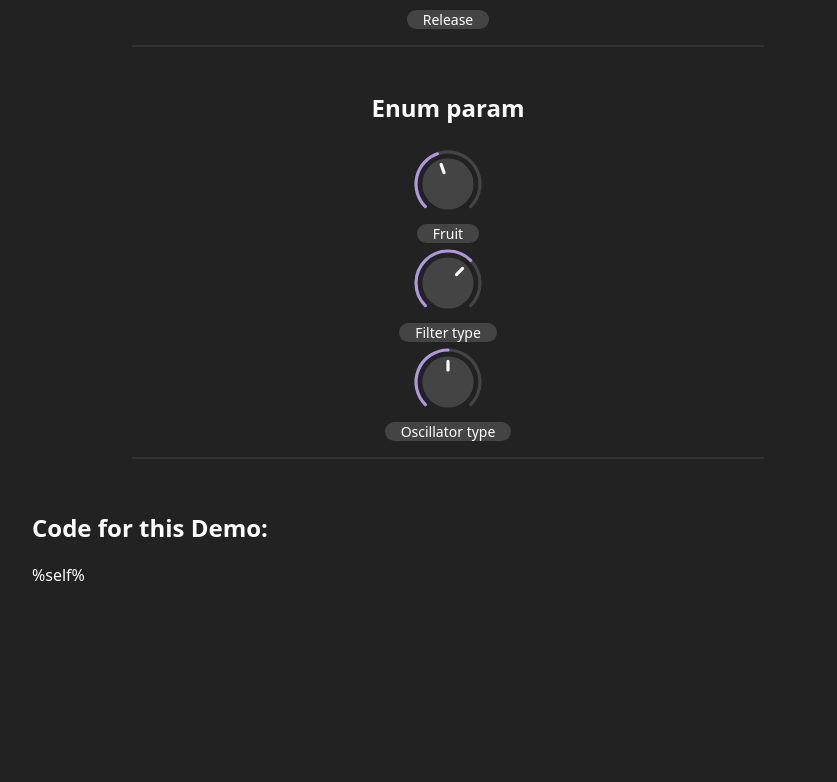
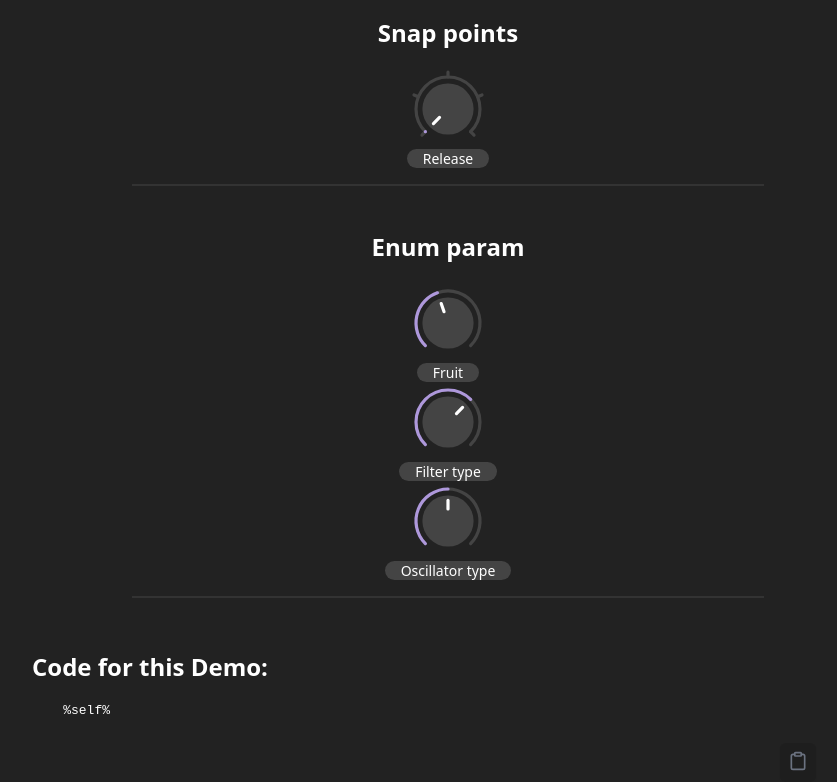
Before and after one commit to eye-wave/svelte-knobs, a SvelteKit app: page / in a window 1280 px wide. Shown: the part 1056-1838 px from the top of the page, without its empty margins (208-1045 px from the left). Before the commit the page ends 1642 px from the top, so only its background shows below. Built offline with nearby package versions, Linux system fonts and the light colour scheme.

Commit message:
feat: revamp the docs page

```diff
--- a/src/app.html
+++ b/src/app.html
@@ -7,6 +7,6 @@
 		%sveltekit.head%
 	</head>
 	<body data-sveltekit-preload-data="hover">
-		<div>%sveltekit.body%</div>
+		<div style="padding: 0 2rem">%sveltekit.body%</div>
 	</body>
 </html>
--- a/src/routes/+page.svelte
+++ b/src/routes/+page.svelte
@@ -1,5 +1,8 @@
 <script lang="ts">
+	// remove next
 	import './style.css';
+	// remove next
+	import CopyPaste from './CopyPaste.svelte';
 	import {
 		createEnumParam,
 		createFloatParam,
@@ -28,9 +31,13 @@
 </script>
 
 <div class="grid">
+	<h1 class="example"># svelte-knobs</h1>
+
 	<div class="example">
 		<h2>Basic</h2>
 		<Knob param={basicParam} bind:value={basicValue} label="Volume" unit="%" />
+
+		<p>Basic knob with linear param.</p>
 	</div>
 
 	<div class="example">
@@ -70,7 +77,7 @@
 
 <div class="code">
 	<h2>Code for this Demo:</h2>
-	%self%
+	<CopyPaste>%self%</CopyPaste>
 </div>
 
 <style>
--- /dev/null
+++ b/src/routes/+page.ts
@@ -0,0 +1 @@
+export const prerender = true;
--- /dev/null
+++ b/src/routes/CopyPaste.svelte
@@ -0,0 +1,107 @@
+<script lang="ts">
+	let ref: HTMLPreElement;
+	let copied = false;
+	let timeoutId = -1;
+
+	function copyToClipboard() {
+		const code = ref.textContent?.trim();
+		if (code === undefined) return;
+
+		navigator.clipboard.writeText(code).then(() => {
+			copied = true;
+			clearTimeout(timeoutId);
+			timeoutId = window.setTimeout(() => {
+				copied = false;
+			}, 2000);
+		});
+	}
+</script>
+
+<div class="code-container">
+	<button on:click={copyToClipboard} class="copy-button" aria-label="Copy code to clipboard">
+		{#if copied}
+			<svg
+				xmlns="http://www.w3.org/2000/svg"
+				width="24"
+				height="24"
+				viewBox="0 0 24 24"
+				fill="none"
+				stroke="currentColor"
+				stroke-width="2"
+				stroke-linecap="round"
+				stroke-linejoin="round"
+				class="check-icon"><polyline points="20 6 9 17 4 12"></polyline></svg
+			>
+		{:else}
+			<svg
+				xmlns="http://www.w3.org/2000/svg"
+				width="24"
+				height="24"
+				viewBox="0 0 24 24"
+				fill="none"
+				stroke="currentColor"
+				stroke-width="2"
+				stroke-linecap="round"
+				stroke-linejoin="round"
+				class="clipboard-icon"
+				><path d="M16 4h2a2 2 0 0 1 2 2v14a2 2 0 0 1-2 2H6a2 2 0 0 1-2-2V6a2 2 0 0 1 2-2h2"
+				></path><rect x="8" y="2" width="8" height="4" rx="1" ry="1"></rect></svg
+			>
+		{/if}
+	</button>
+	<pre bind:this={ref}>
+    <slot />
+  </pre>
+</div>
+
+<style>
+	:global(pre.shiki) {
+		box-sizing: border-box;
+		padding: 1rem;
+	}
+
+	:global(.shiki > code) {
+		text-wrap: wrap;
+	}
+
+	.code-container {
+		position: relative;
+		margin-bottom: 1rem;
+	}
+
+	.copy-button {
+		position: absolute;
+		top: 2.5rem;
+		right: 1rem;
+		padding: 0.5rem;
+		border: none;
+		border-radius: 0.375rem;
+		background: #00000020;
+		box-shadow: 0 1px 2px 0 rgba(0, 0, 0, 0.05);
+		cursor: pointer;
+		transition: background-color 0.2s;
+	}
+
+	.copy-button:hover {
+		background-color: #ffffff20;
+	}
+
+	.copy-button:focus {
+		outline: none;
+		box-shadow: 0 0 0 3px rgba(59, 130, 246, 0.5);
+	}
+
+	.clipboard-icon,
+	.check-icon {
+		width: 1.25rem;
+		height: 1.25rem;
+	}
+
+	.clipboard-icon {
+		color: #6b7280;
+	}
+
+	.check-icon {
+		color: #10b981;
+	}
+</style>
--- a/svelte.config.js
+++ b/svelte.config.js
@@ -1,8 +1,8 @@
-import adapter from '@sveltejs/adapter-auto';
+import adapter from '@sveltejs/adapter-static';
 import { vitePreprocess } from '@sveltejs/vite-plugin-svelte';
 import { createHighlighter } from 'shiki';
 
-const theme = 'github-dark';
+const theme = 'catppuccin-macchiato';
 
 const highlighter = await createHighlighter({
 	langs: ['svelte'],
@@ -13,7 +13,10 @@ function printSelf() {
 	return {
 		name: 'print-self',
 		markup({ content }) {
+			if (!content.match(/%self%/)) return { code: content };
+
 			const altered = content
+				.replace(/^\s*\/\/ remove next\n.+/gm, '')
 				.replace('$lib/index.js', 'svelte-knobs')
 				.replace(/<div class="code"[\S\s]+<\/div>/, '')
 				.replace(/\.code {[\s\S]+\}/, '');
```
Also changed, not shown: package.json (+8 -3 lines), 1 other file (tests, documents, lock files or other folders).
